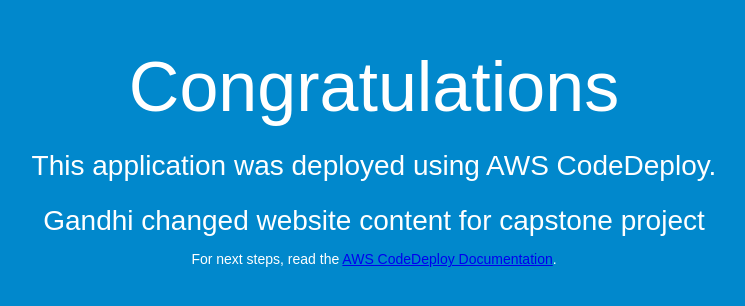
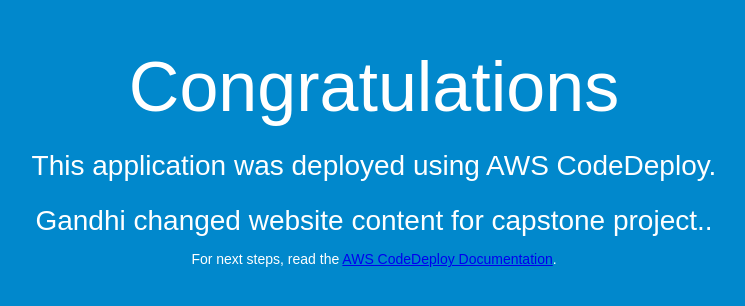
Before and after one commit to gandhiaryah/aws-codepipeline-demo, a plain HTML site: page index.html in a window 1280 px wide. Shown: the whole page, without its empty margins (266-1011 px from the left). Drawn offline with Linux system fonts and the light colour scheme.

Commit message:
Update index.html

```diff
--- a/index.html
+++ b/index.html
@@ -28,7 +28,7 @@
   <div align="center">
     <h1>Congratulations</h1>
     <h2>This application was deployed using AWS CodeDeploy.</h2>
-    <h2>Gandhi changed website content for capstone project</h2>
+    <h2>Gandhi changed website content for capstone project..</h2>
     <p>For next steps, read the <a href="http://aws.amazon.com/documentation/codedeploy">AWS CodeDeploy Documentation</a>.</p>
   </div>
 </body>
```
